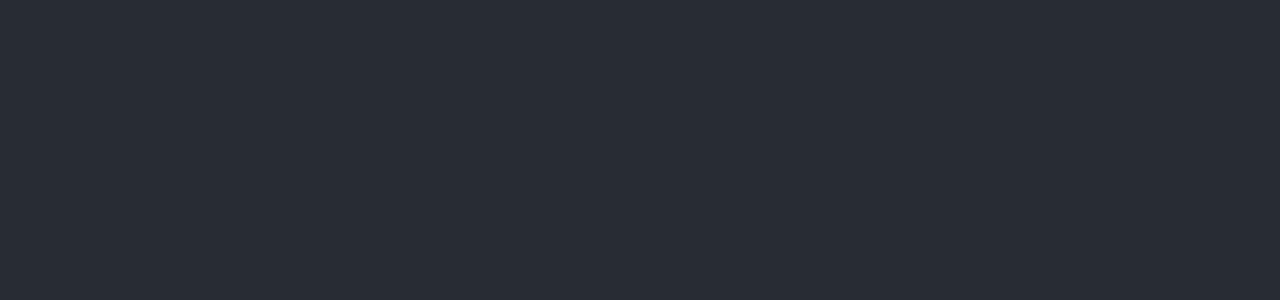
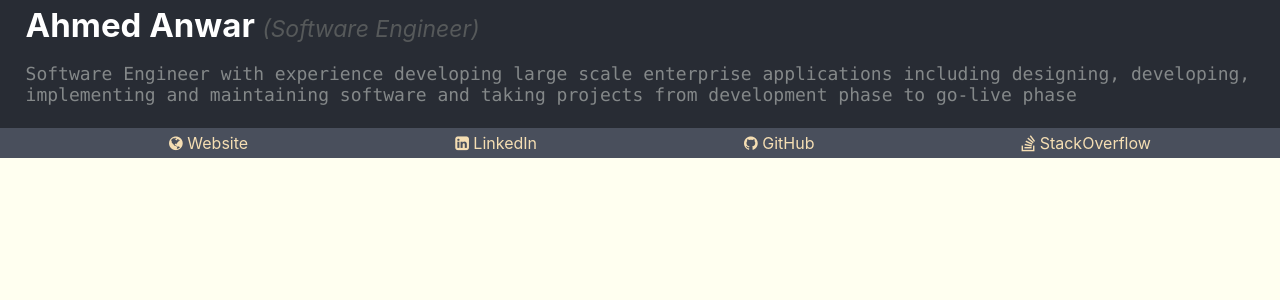
Before and after one commit to AhmedAnwarM/resume-builder, a React (Create React App) app: page / in a window 1280 px wide. Shown: the top 300 px of the page. Built offline with nearby package versions, Linux system fonts and the light colour scheme.

Commit message:
Add header and contact info (static)

```diff
--- a/package.json
+++ b/package.json
@@ -6,6 +6,7 @@
     "@testing-library/jest-dom": "^5.14.1",
     "@testing-library/react": "^11.2.7",
     "@testing-library/user-event": "^12.8.3",
+    "font-awesome": "^4.7.0",
     "react": "^17.0.2",
     "react-dom": "^17.0.2",
     "react-scripts": "4.0.3",
--- a/src/App.css
+++ b/src/App.css
@@ -1,10 +1,5 @@
 .App {
     text-align: center;
-}
-
-.App-logo {
-    height: 40vmin;
-    pointer-events: none;
 }
 
 @media (prefers-reduced-motion: no-preference) {
@@ -14,12 +9,11 @@
 }
 
 .App-header {
-    background-color: #282c34;
+    background-color: ivory;
     min-height: 100vh;
     display: flex;
     flex-direction: column;
     align-items: center;
-    justify-content: center;
     font-size: calc(10px + 2vmin);
     color: white;
 }
--- a/src/App.js
+++ b/src/App.js
@@ -1,10 +1,14 @@
 import './App.css';
+import 'font-awesome/css/font-awesome.min.css';
+import ContactInfo from "./components/contact/ContactInfo";
+import Intro from "./components/intro/Intro";
 
 function App() {
     return (
         <div className="App">
             <header className="App-header">
-
+                <Intro/>
+                <ContactInfo/>
             </header>
         </div>
     );
--- /dev/null
+++ b/src/components/contact/ContactInfo.css
@@ -0,0 +1,25 @@
+.cvContactInfo {
+    width: 96vw;
+    padding: 5px 2vw;
+    background-color: #494f5c;
+}
+
+.cvContactInfoList {
+    margin: 0;
+    list-style-type: none;
+    display: flex;
+    justify-content: space-around;
+}
+
+.cvContactInfoListItem {
+    font-size: medium;
+}
+
+.cvContactInfoListItem a {
+    text-decoration: none;
+    color: wheat;
+}
+
+.cvContactInfoListItem a:hover {
+    color: whitesmoke;
+}
--- /dev/null
+++ b/src/components/contact/ContactInfo.js
@@ -0,0 +1,35 @@
+import './ContactInfo.css';
+import 'font-awesome/css/font-awesome.min.css';
+
+function ContactInfo() {
+    let website = "https://www.aanwar.cyou";
+
+    return (
+        <div className="cvContactInfo row">
+            <ul className="cvContactInfoList">
+                <li className="cvContactInfoListItem">
+                    <a target="_blank" href={website}>
+                        <i className="fa fa-globe"/> Website
+                    </a>
+                </li>
+                <li className="cvContactInfoListItem">
+                    <a target="_blank" href="https://www.linkedin.com/in/ahmedanwarm">
+                        <i className="fa fa-linkedin-square"/> LinkedIn
+                    </a>
+                </li>
+                <li className="cvContactInfoListItem">
+                    <a target="_blank" href="https://www.github.com/ahmedanwarm">
+                        <i className="fa fa-github"/> GitHub
+                    </a>
+                </li>
+                <li className="cvContactInfoListItem">
+                    <a target="_blank" href="https://stackoverflow.com/users/4671894/ahmed-anwar">
+                        <i className="fa fa-stack-overflow"/> StackOverflow
+                    </a>
+                </li>
+            </ul>
+        </div>
+    );
+}
+
+export default ContactInfo;
--- /dev/null
+++ b/src/components/intro/Intro.css
@@ -0,0 +1,23 @@
+.cvIntro {
+    text-align: left;
+    width: 96vw;
+    padding: 5px 2vw;
+    background-color: #282c34;
+}
+
+.cvName {
+    font-weight: bold;
+    font-size: calc(25px + 1vmin);
+}
+
+.cvCurrentPosition {
+    font-size: calc(15px + 1vmin);
+    font-style: italic;
+    color: #56595a;
+}
+
+.cvSummary {
+    font-family: source-code-pro, Menlo, Monaco, Consolas, 'Courier New', monospace;
+    font-size: calc(10px + 1vmin);
+    color: #848889;
+}
--- /dev/null
+++ b/src/components/intro/Intro.js
@@ -0,0 +1,19 @@
+import './Intro.css';
+import 'font-awesome/css/font-awesome.min.css';
+
+function Intro() {
+    let name = "Ahmed Anwar";
+    let position = "Software Engineer";
+    let summary = "Software Engineer with experience developing large scale enterprise applications including designing, developing, implementing and maintaining software and taking projects from development phase to go-live phase";
+
+    return (
+        <div className="cvIntro row">
+            <span className="cvName">{name}</span>&nbsp;
+            <span className="cvCurrentPosition">({position})</span>
+            <br/>
+            <p className="cvSummary">{summary}</p>
+        </div>
+    );
+}
+
+export default Intro;
```
Also changed, not shown: 1 other file (tests, documents, lock files or other folders).
